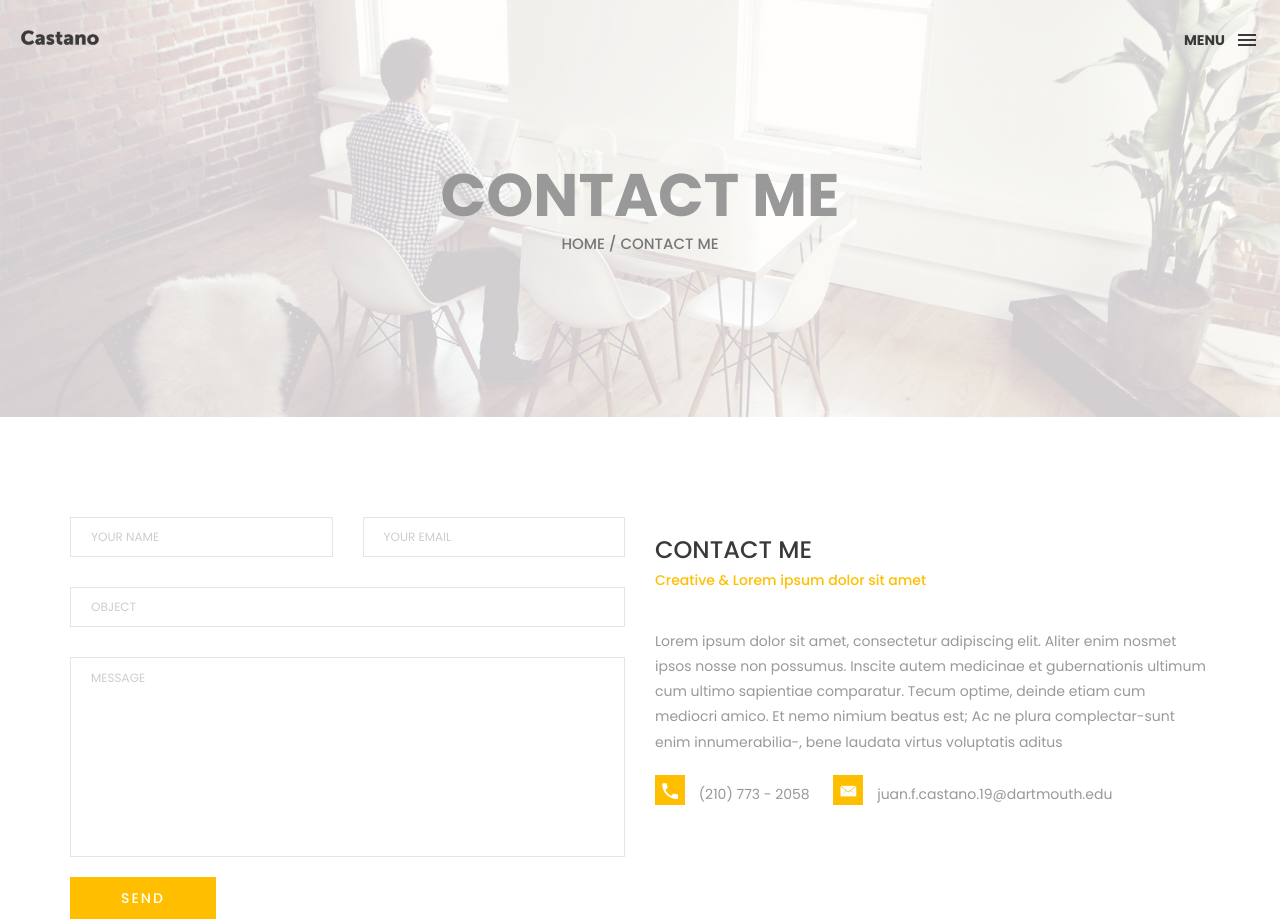
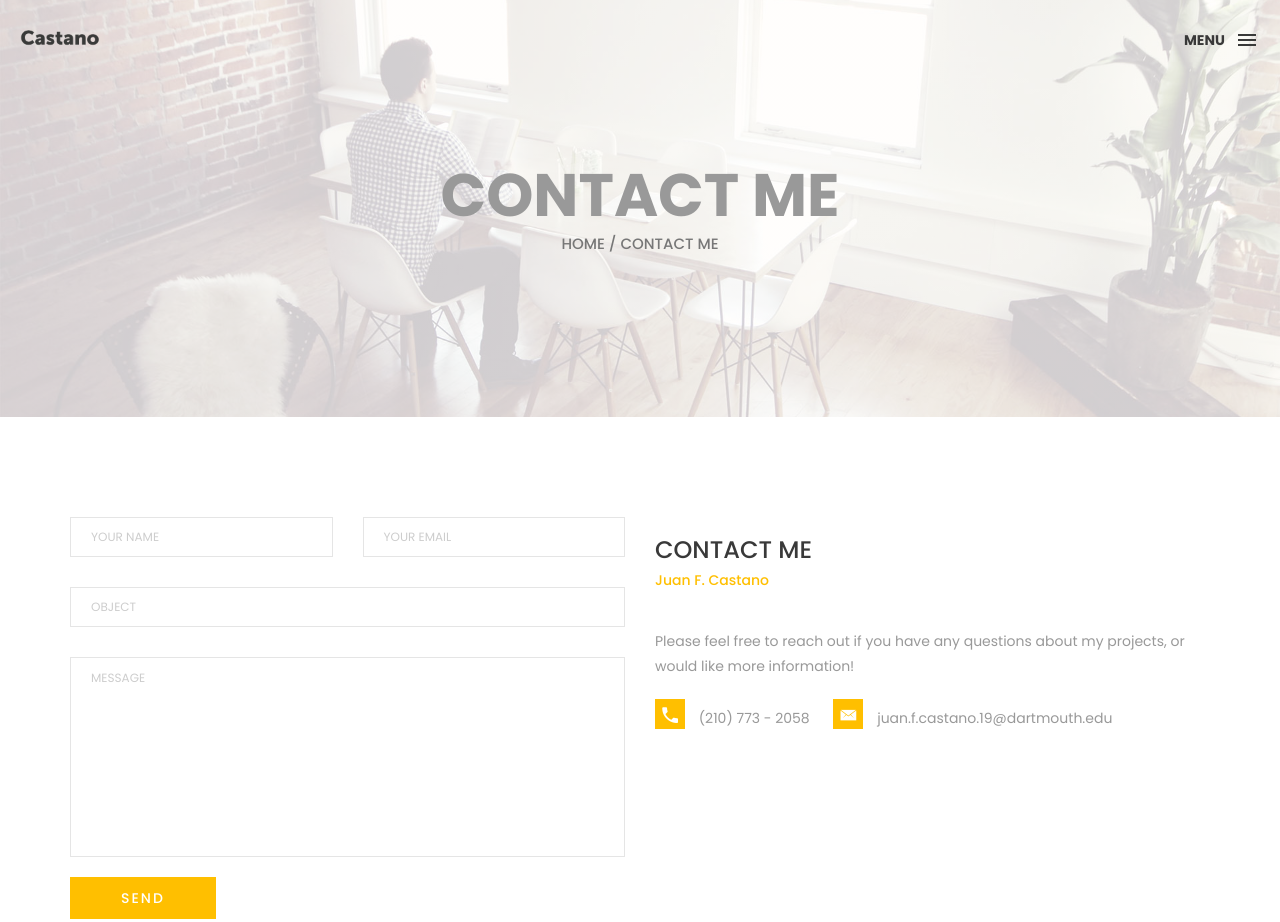
Before and after one commit to juancastano/juancastano.github.io, a plain HTML site: page contact.html in a window 1280 px wide. Shown: the top 922 px of the page. Drawn offline with Linux system fonts and the light colour scheme; files whose address does not match are found by name.

Commit message:
lorum ipsum catches

```diff
--- a/contact.html
+++ b/contact.html
@@ -122,9 +122,9 @@
 
         <div class="col-md-6">
             <h3 class="text-uppercase">contact me</h3>
-            <h5>Creative & Lorem ipsum dolor sit amet</h5>
+            <h5>Juan F. Castano</h5>
             <div class="h-30"></div>
-            <p>Lorem ipsum dolor sit amet, consectetur adipiscing elit. Aliter enim nosmet ipsos nosse non possumus. Inscite autem medicinae et gubernationis ultimum cum ultimo sapientiae comparatur. Tecum optime, deinde etiam cum mediocri amico. Et nemo nimium beatus est; Ac ne plura complectar-sunt enim innumerabilia-, bene laudata virtus voluptatis aditus </p>
+            <p>Please feel free to reach out if you have any questions about my projects, or would like more information! </p>
             <div class="contact-info">
                 <p><i class="ion-android-call"></i> (210) 773 - 2058</p>
                 <p><i class="ion-ios-email"></i> juan.f.castano.19@dartmouth.edu</p>
```
Also changed, not shown: clearpay.html (+1 -1 lines), psychvr.html (+1 -1 lines).
